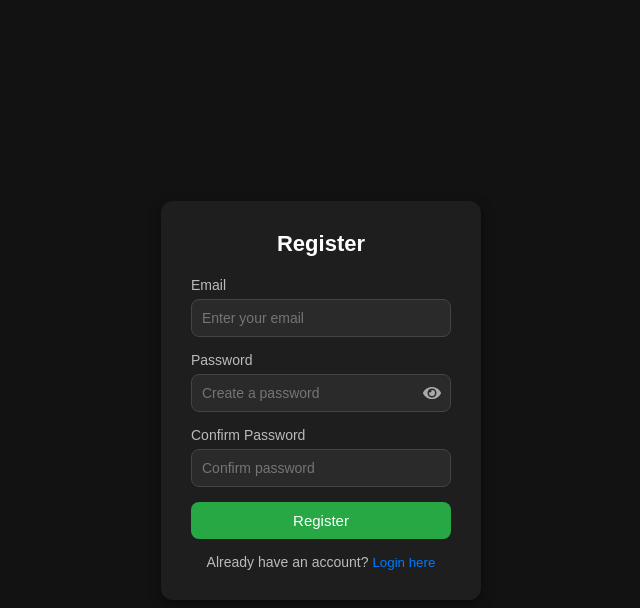
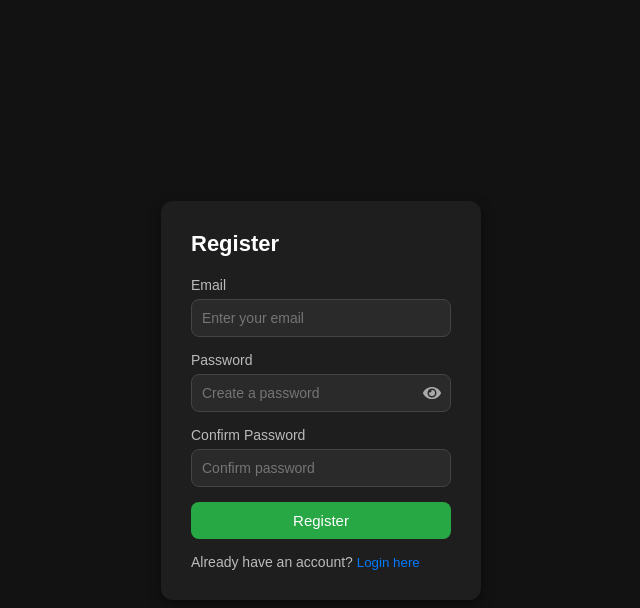
Before and after one commit to Notferu18/Test, a React (Create React App) app in the folder invent/: page / in a window 1280 px wide. Both pictures are taken after a click on the button "Register here". Shown: the top 608 px of the page, without its empty margins (319-959 px from the left). Built offline with nearby package versions, Linux system fonts and the light colour scheme.

Commit message:
Keep User Logged In

```diff
--- a/invent/src/App.jsx
+++ b/invent/src/App.jsx
@@ -1,4 +1,4 @@
-import { useState } from "react";
+import { useState, useEffect } from "react";
 import AuthContext from "./AuthContext";
 import LoginPage from "./components/LoginPage";
 import RegisterPage from "./components/RegisterPage";
@@ -6,8 +6,21 @@ import Dashboard from "./components/Dashboard";
 
 function App() {
 
-  const [user, setUser] = useState(null);
-  const [isRegistering, setIsRegistering] = useState(false);    // Track if user is on registration page
+  const [user, setUser] = useState(() => {
+    const storedUser = window.localStorage.getItem("user");
+    return storedUser ? JSON.parse(storedUser) : null;
+  });
+
+  const [isRegistering, setIsRegistering] = useState(false);
+
+
+  useEffect(() => {
+    if (user) {
+      window.localStorage.setItem("user", JSON.stringify(user));
+    } else {
+      window.localStorage.removeItem("user");
+    }
+  }, [user]);
 
   return (
     <AuthContext.Provider value={{ user, setUser }}>
--- a/invent/src/components/LoginPage.jsx
+++ b/invent/src/components/LoginPage.jsx
@@ -30,6 +30,7 @@ function LoginPage({ onSwitch }) {
     }
 
     async function sendLoginRequest() {
+      window.localStorage.setItem("isLoggedIn", true);
       const res = await fetch("http://localhost/inventory_api/login.php", {
         method: "POST",
         headers: { "Content-Type": "application/json" },
--- a/invent/src/styles/LoginPage.css
+++ b/invent/src/styles/LoginPage.css
@@ -19,7 +19,7 @@
   border-radius: 12px;
   box-shadow: 0px 4px 12px rgba(0, 0, 0, 0.5);
   width: 320px;
-  text-align: center;
+  text-align: left;
 }
 
 .login-box h2 {
--- a/invent/src/styles/RegisterPage.css
+++ b/invent/src/styles/RegisterPage.css
@@ -19,7 +19,7 @@
   border-radius: 12px;
   box-shadow: 0px 4px 12px rgba(0, 0, 0, 0.5);
   width: 320px;
-  text-align: center;
+  text-align: left;
 }
 
 .register-box h2 {
```
Also changed, not shown: invent/public/Vite.js.png (added).
